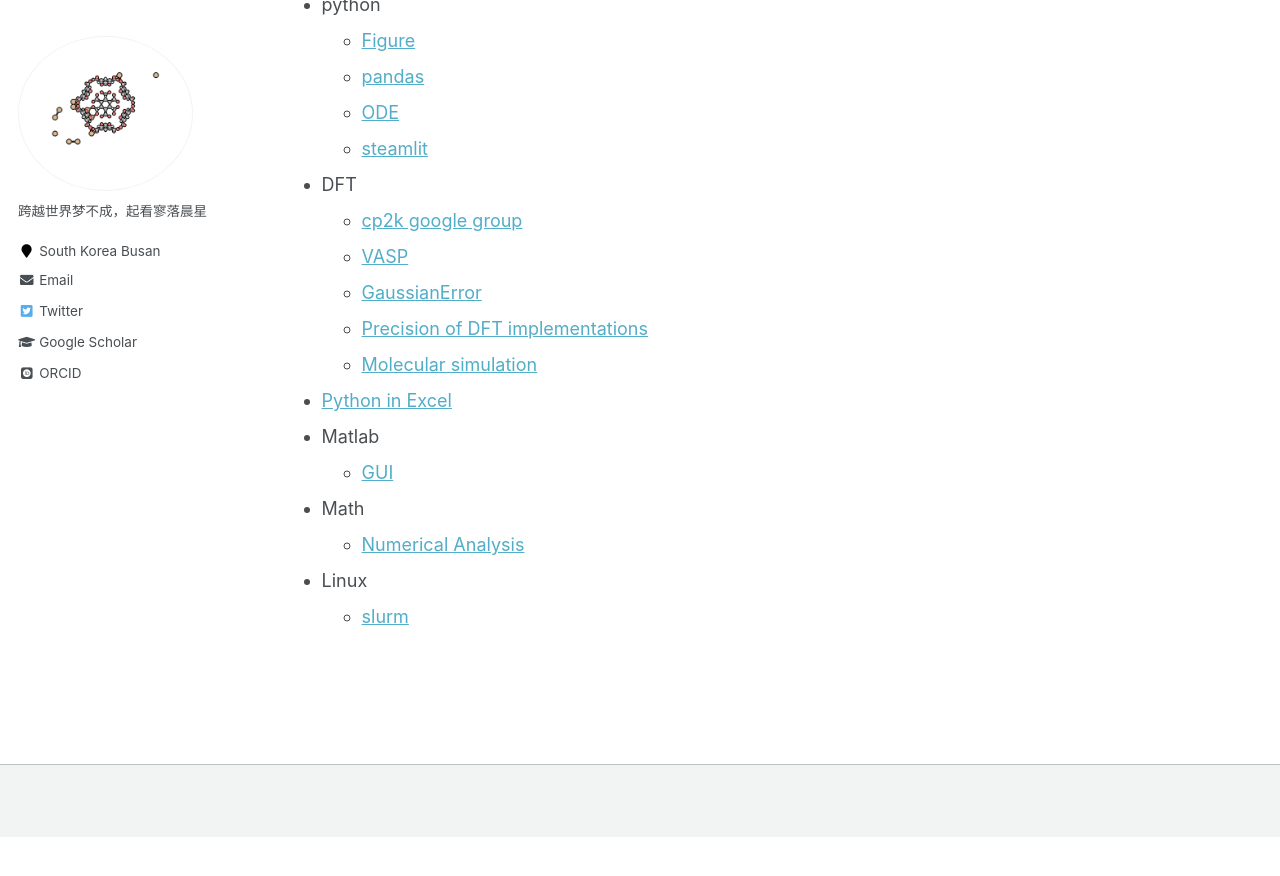
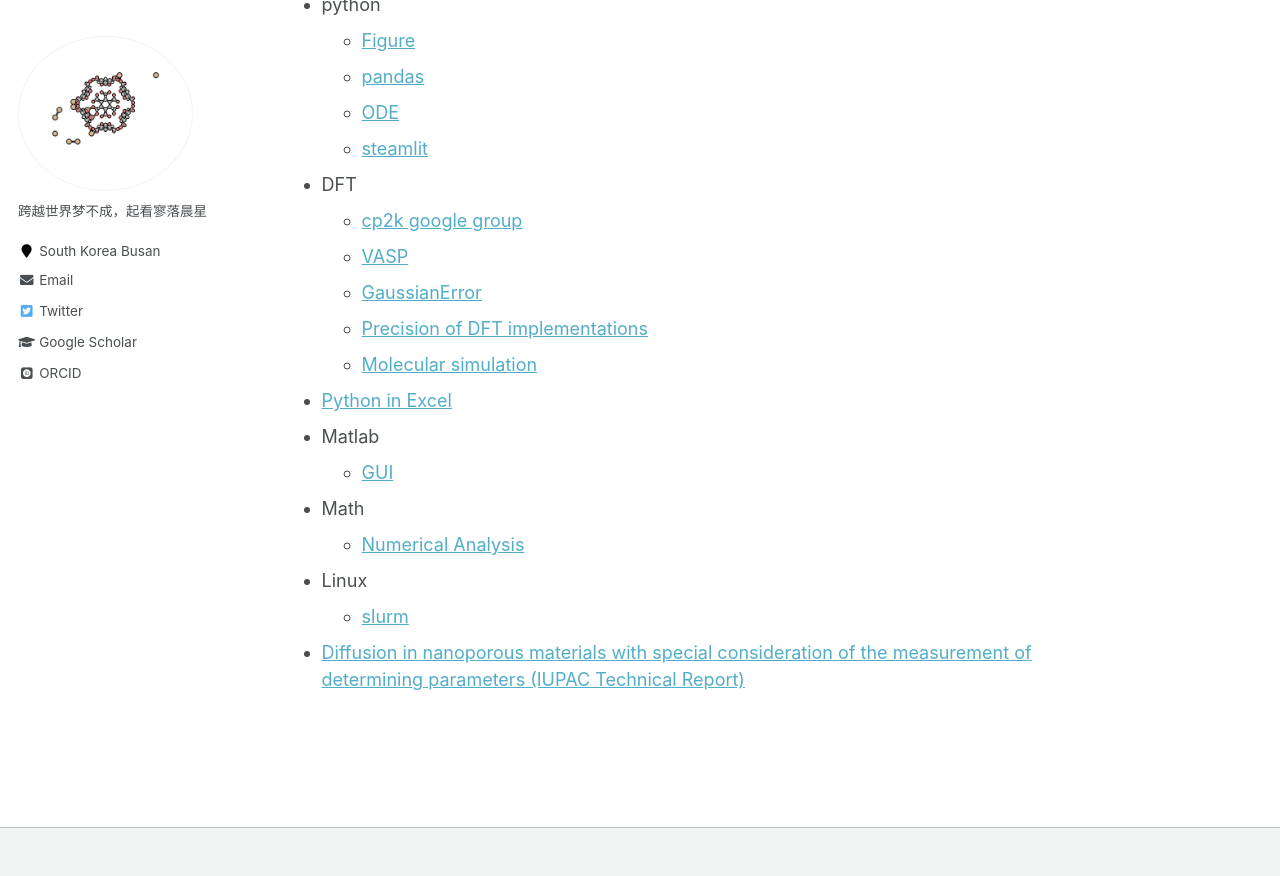
Before and after one commit to sxm13/ZGBshenxiaomoCV.github.io, a Jekyll site: the page built from _pages/markdown.md, in a window 1280 px wide and 900 px high, scrolled down 3735 px. Shown: the top 876 px of the window. Built offline with Jekyll 4.4.1, drawn with Linux system fonts in a browser that asks for light colours; some web fonts are replaced; before the commit the page ends 4572 px from its top, so only the background shows below that.

Commit message:
Update markdown.md

```diff
--- a/_pages/markdown.md
+++ b/_pages/markdown.md
@@ -121,3 +121,4 @@ redirect_from:
   * [Numerical Analysis](https://ocw.mit.edu/courses/2-993j-introduction-to-numerical-analysis-for-engineering-13-002j-spring-2005/pages/calendar/)
 * Linux
   * [slurm](extension://bfdogplmndidlpjfhoijckpakkdjkkil/pdf/viewer.html?file=http%3A%2F%2Fhmli.ustc.edu.cn%2Fdoc%2Fuserguide%2Fslurm-userguide.pdf)
+* [Diffusion in nanoporous materials with special consideration of the measurement of determining parameters (IUPAC Technical Report)](https://www.degruyter.com/document/doi/10.1515/pac-2023-1126/html)
```
